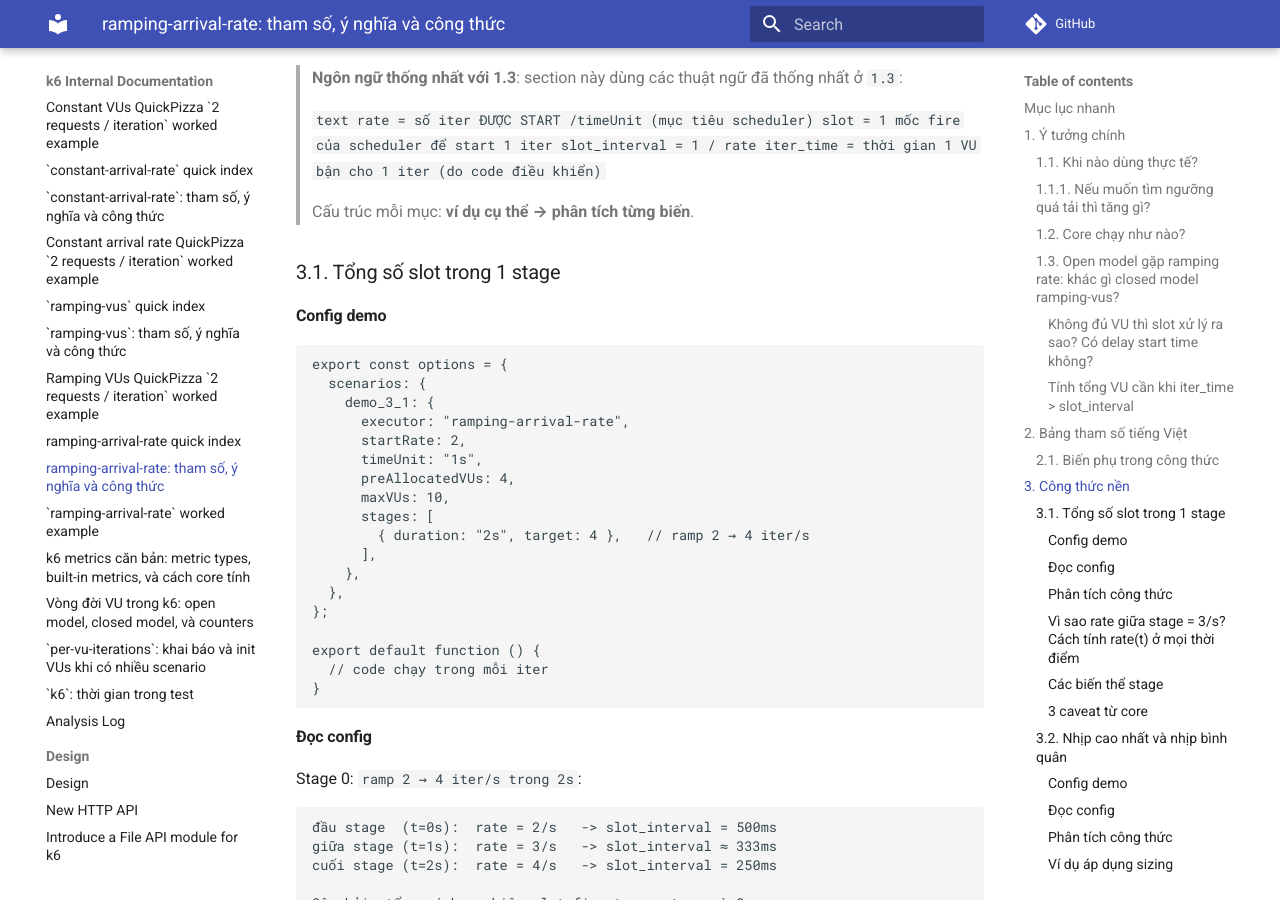
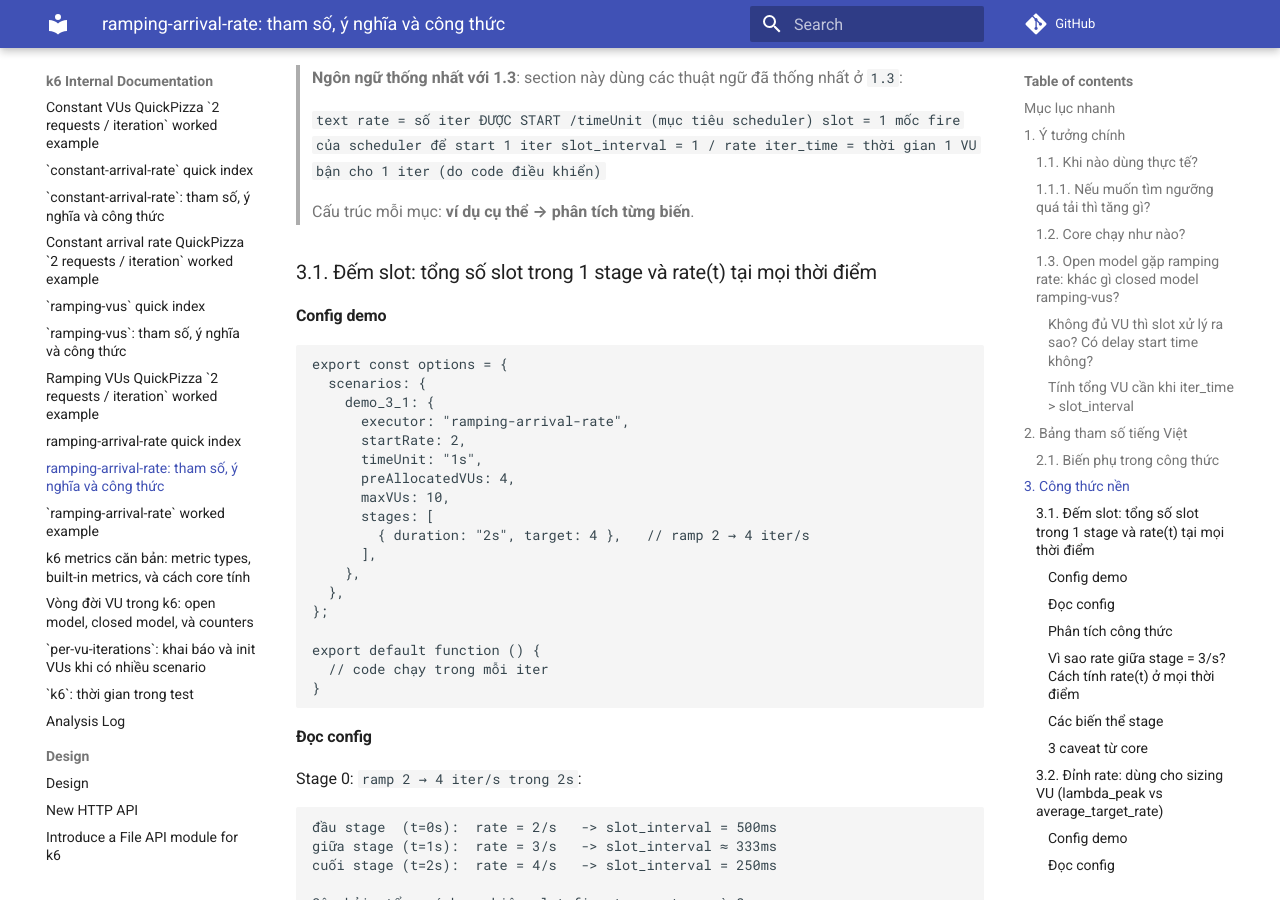
Before and after one commit to meomew-auto/markdown, an MkDocs documentation site: the page built from docs/20260518_ramping-arrival-rate-tham-so-cong-thuc.md, in a window 1280 px wide and 900 px high, scrolled down 17692 px. Built offline with MkDocs 1.6.1 and Material for MkDocs 9.7.7, drawn with Linux system fonts in a browser that asks for light colours; comment, search, counter and statistics services are not loaded; some of the changed text lies outside the part shown.

Commit message:
Update docs

````diff
--- a/docs/20260518_ramping-arrival-rate-tham-so-cong-thuc.md
+++ b/docs/20260518_ramping-arrival-rate-tham-so-cong-thuc.md
@@ -836,7 +836,7 @@ JS sandbox). Nếu quan tâm tới tail latency của hệ thống, phải set `
 >
 > Cấu trúc mỗi mục: **ví dụ cụ thể → phân tích từng biến**.
 
-### 3.1. Tổng số slot trong 1 stage
+### 3.1. Đếm slot: tổng số slot trong 1 stage và rate(t) tại mọi thời điểm
 
 #### Config demo
 
@@ -1125,7 +1125,7 @@ giữa stage ramp xuống: slot_interval DÃN RA (rate giảm -> slot thưa)
 `tickerPeriod` trong `Run()` chỉ là khoảng cách hiện tại giữa 2 slot
 liên tiếp để update progress UI, không phải hằng số toàn run.
 
-### 3.2. Nhịp cao nhất và nhịp bình quân
+### 3.2. Đỉnh rate: dùng cho sizing VU (`lambda_peak` vs `average_target_rate`)
 
 #### Config demo
 
@@ -1217,7 +1217,7 @@ drop_rate ≈ max(0, lambda_current - capacity_with_M_vus)
 Ý chính: nhìn `lambda_current` chứ không phải `average_target_rate`. Đoạn
 giữa stage có `lambda_current` cao hơn trung bình → đó là chỗ dễ drop.
 
-### 3.3. Ước lượng VU cần chuẩn bị
+### 3.3. Đếm VU: cần bao nhiêu VU để không drop (Little's Law)
 
 #### Config demo
 
@@ -1326,7 +1326,7 @@ code mất 0.2s, minIterationDuration = 1s
 => rate=10/s cần ceil(10 × 1) = 10 VU (không phải 2 VU)
 ```
 
-### 3.4. Rate của summary thực tế
+### 3.4. Rate thực tế sau test (vs rate target trong config)
 
 #### Config demo
 
@@ -1439,7 +1439,7 @@ summary_runtime_base    = thực tế khi chạy, có thể chênh ±1s
 Nếu thấy `(3) > (2)` → nhiều khả năng đo lệch, cần kiểm tra lại
 `summary_runtime_base` có đúng không.
 
-### 3.5. `dropped` khác `interrupted` như nào?
+### 3.5. Phân biệt `dropped` vs `interrupted`: chưa start vs đã start nhưng không finish
 
 #### Config demo
 
````
